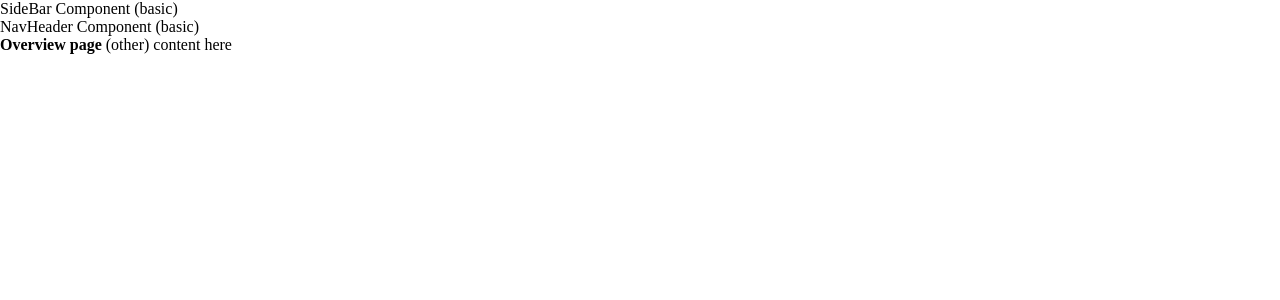
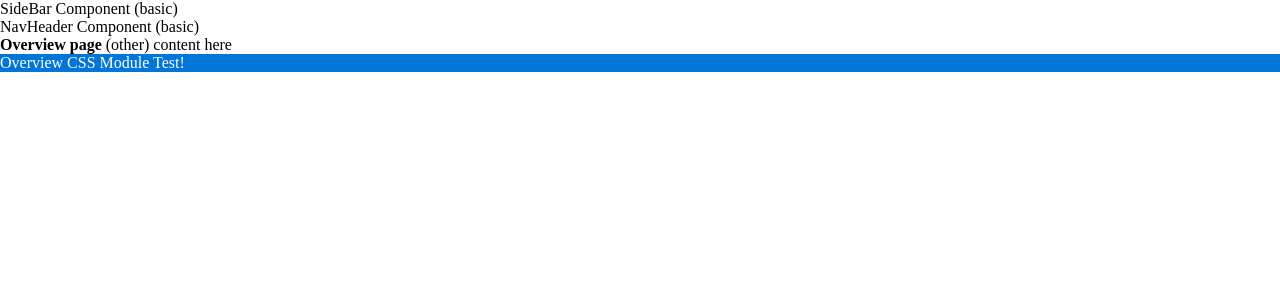
Before and after one commit to code-collabo/collabo-community-app, a Next.js app in the folder client/: page /code-collabo/overview in a window 1280 px wide. Shown: the top 300 px of the page. Built offline with nearby package versions, Linux system fonts and the light colour scheme.

Commit message:
Basic style guide implementation based on Samuel's PR

```diff
--- a/client/src/pages/code-collabo/overview.tsx
+++ b/client/src/pages/code-collabo/overview.tsx
@@ -1,5 +1,6 @@
 import { first_subcommunity, first_subcommunity_home } from '../../helpers/common';
 import PageHeadElement from '@/components/shared/PageHeadElement';
+import overview from '@/styles/modules/overview.module.css';
 
 export default function OverviewPage() {
   const pageMetaDataObj = {
@@ -10,6 +11,7 @@ export default function OverviewPage() {
     <>
       <PageHeadElement { ...pageMetaDataObj } />
       <p><b>Overview page</b> (other) content here</p>
+      <div className={overview.test}>Overview CSS Module Test!</div>
     </>
   );
 };
--- a/client/src/pages/code-collabo/projects.tsx
+++ b/client/src/pages/code-collabo/projects.tsx
@@ -1,5 +1,6 @@
 import PageHeadElement from '@/components/shared/PageHeadElement';
 import { first_subcommunity, first_subcommunity_2nd_page, first_subcommunity_home } from '@/helpers/common';
+import projects from '@/styles/modules/projects.module.css';
 
 export default function ProjectsPage() {
   const pageMetaDataObj = {
@@ -10,6 +11,7 @@ export default function ProjectsPage() {
     <>
       <PageHeadElement { ...pageMetaDataObj } />
       <p><b>Projects page</b> (other) content here</p>
+      <div className={projects.test}>Projects CSS Module Test!</div>
     </>
   );
 };
--- a/client/src/styles/app.main.globals.css
+++ b/client/src/styles/app.main.globals.css
@@ -1 +1,5 @@
 /* main global styles */
+
+body {
+    background-color: var(--color-shade-white);
+}
--- a/client/src/styles/base/base.css
+++ b/client/src/styles/base/base.css
@@ -8,7 +8,7 @@
 
 html, body {
   height: 100vh;
-  /* background here from css variables when added */
+  /* choosing not to add background here since we may add dark mode feature and need users to switch later on  */
 }
 
 img {
--- a/client/src/styles/modules/overview.module.css
+++ b/client/src/styles/modules/overview.module.css
@@ -1 +1,7 @@
-/* for css specific to only overview page */
+/* For css specific to only OVERVIEW page */
+/* Imported as overview into the overview page when we need it */
+
+.test {
+    background-color: var(--color-primary-150);
+    color: var(--color-shade-white)
+}
--- /dev/null
+++ b/client/src/styles/modules/projects.module.css
@@ -0,0 +1,7 @@
+/* For css specific to only PROJECTS page */
+/* Imported as projects into the projects page when we need it */
+
+.test {
+    background-color: var(--color-neutral-200);
+    color: var(--color-shade-black);
+}
```
